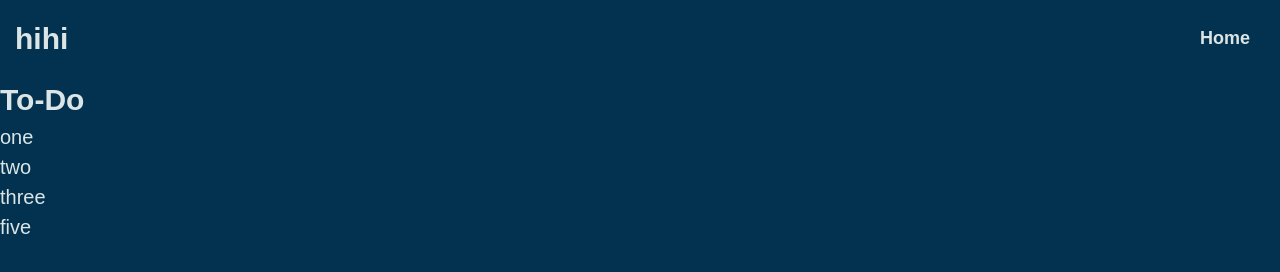
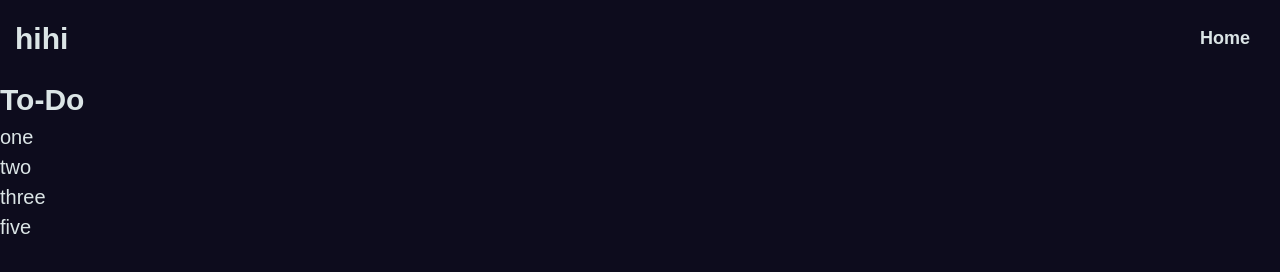
Before and after one commit to Zenith-Technica-25/Zenith, a plain HTML site: page public/index.html in a window 1280 px wide. Drawn offline with Linux system fonts and the light colour scheme.

Commit message:
changed bk color

```diff
--- a/public/css/style.css
+++ b/public/css/style.css
@@ -7,7 +7,7 @@
 
 /*creates variables*/
 :root {
-    --bg-color: #02324F;
+    --bg-color: #0D0C1D;
     --light: #DBE5E6;
     --grey-color: #4C596B;
 }
```
